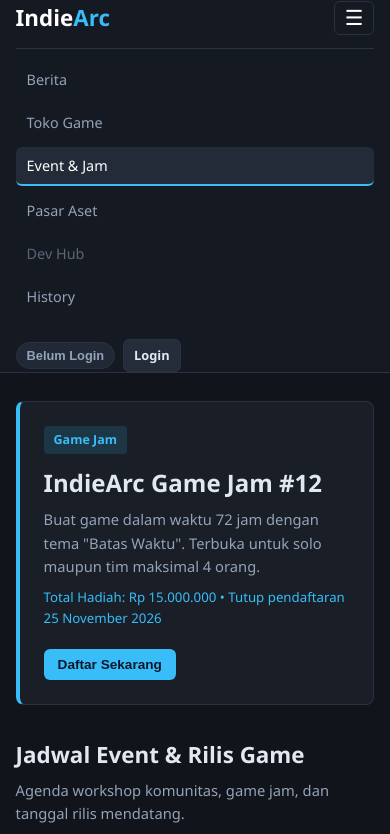
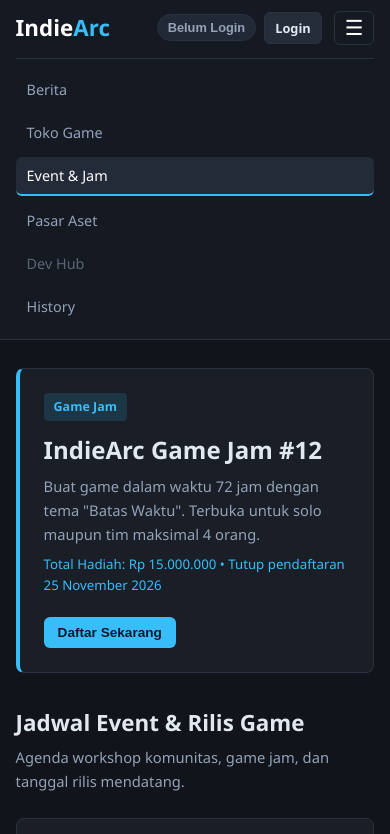
Before and after one commit to SabaIsHereYo/PROJECT-DESAIN-WEB, a plain HTML site: page Event.html in a window 390 px wide. Both pictures are taken after a click on the button "Buka Menu". Shown: the top 834 px of the page. Drawn offline with Linux system fonts and the light colour scheme.

Commit message:
rapihin css sama scrip js untuk mobile

```diff
--- a/Style.css
+++ b/Style.css
@@ -42,7 +42,6 @@ main {
   font-size: 0.9rem;
 }
 
-/* navigasi atas */
 .kepala-web {
   background-color: #151922;
   border-bottom: 1px solid var(--garis);
@@ -138,7 +137,6 @@ main {
   cursor: pointer;
 }
 
-/* hero berita */
 .hero-berita {
   background: linear-gradient(to right, rgba(17, 20, 26, 0.95), rgba(17, 20, 26, 0.7)),
               url('https://images.unsplash.com/photo-1511512578047-dfb367046420?w=1200&q=80') center/cover;
@@ -186,7 +184,6 @@ main {
   flex-wrap: wrap;
 }
 
-/* bagian & judul */
 .bagian {
   margin-bottom: 40px;
 }
@@ -216,7 +213,6 @@ main {
   margin-bottom: 4px;
 }
 
-/* grid kartu */
 .grid-kartu {
   display: grid;
   grid-template-columns: repeat(auto-fill, minmax(265px, 1fr));
@@ -316,7 +312,6 @@ main {
   color: var(--hijau);
 }
 
-/* tombol */
 .tombol {
   display: inline-block;
   padding: 8px 14px;
@@ -358,7 +353,6 @@ main {
   background-color: #313a4c;
 }
 
-/* filter & pencarian */
 .kontrol-katalog {
   display: flex;
   justify-content: space-between;
@@ -411,7 +405,6 @@ main {
   min-width: 230px;
 }
 
-/* komentar berita */
 .form-komentar {
   display: flex;
   gap: 8px;
@@ -441,7 +434,6 @@ main {
   font-size: 0.88rem;
 }
 
-/* event */
 .banner-event {
   background-color: var(--kartu);
   border: 1px solid var(--garis);
@@ -512,7 +504,6 @@ main {
   color: var(--redup);
 }
 
-/* dev hub & tabel */
 .grid-statistik {
   display: grid;
   grid-template-columns: repeat(auto-fit, minmax(210px, 1fr));
@@ -610,7 +601,6 @@ main {
   border: 1px solid rgba(245, 158, 11, 0.4);
 }
 
-/* kotak info & modal */
 .kotak-info {
   background-color: var(--kartu);
   border: 1px solid var(--garis);
@@ -669,7 +659,6 @@ main {
   margin-bottom: 10px;
 }
 
-/* halaman login & register */
 .wadah-auth {
   display: flex;
   justify-content: center;
@@ -775,7 +764,6 @@ main {
   text-decoration: none;
 }
 
-/* footer multi-kolom */
 .kaki-web {
   background-color: #151922;
   border-top: 1px solid var(--garis);
@@ -898,17 +886,38 @@ main {
   font-size: 0.84rem;
 }
 
-/* tampilan responsif hp */
 @media (max-width: 768px) {
+  .baris-nav {
+    padding: 10px 0;
+  }
+
+  .logo {
+    order: 1;
+    margin-right: auto;
+  }
+
+  .area-akun {
+    order: 2;
+  }
+
+  .badge-mode {
+    max-width: 125px;
+    overflow: hidden;
+    text-overflow: ellipsis;
+    white-space: nowrap;
+  }
+
   .tombol-menu {
     display: block;
+    order: 3;
   }
 
   .menu-nav {
     display: none;
+    order: 4;
     width: 100%;
     flex-direction: column;
-    padding: 12px 0;
+    padding: 12px 0 4px;
     border-top: 1px solid var(--garis);
   }
 
```
Also changed, not shown: script.js (+11 -10 lines).
